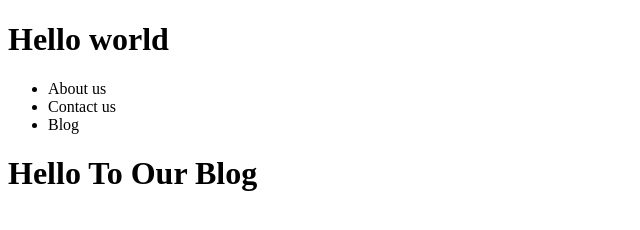
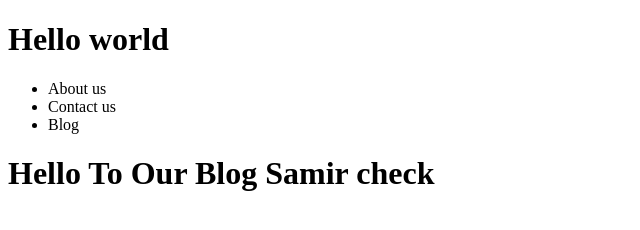
Before and after one commit to jasurkurbanov/tutorial3-1, a plain HTML site: page index.html in a window 1280 px wide. Shown: the whole page, without its empty margins (0-640 px from the left). Drawn offline with Linux system fonts and the light colour scheme.

Commit message:
Update index.html

```diff
--- a/index.html
+++ b/index.html
@@ -20,6 +20,6 @@
         </li>
     </ul>
 
-    <h1>Hello To Our Blog</h1>
+    <h1>Hello To Our Blog Samir check</h1>
 </body>
 </html>
```
